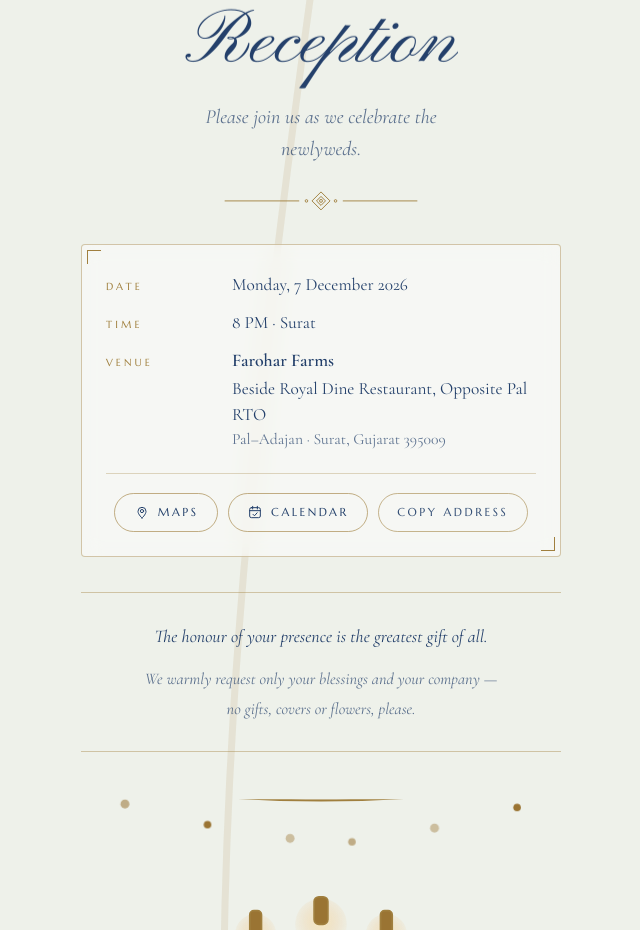
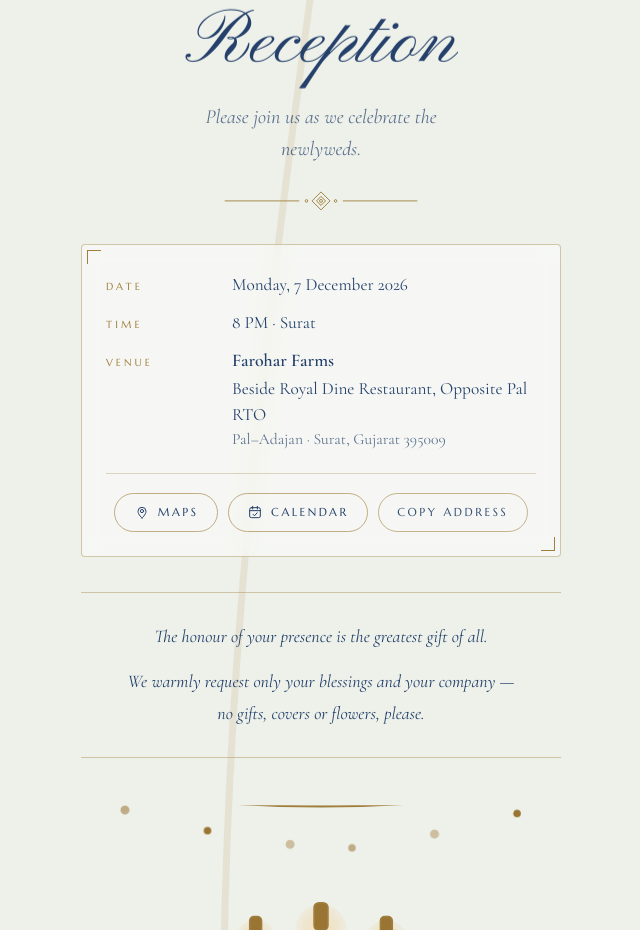
Before and after one commit to AsimMerchant/wedding-invites, a plain HTML site: page the-tale/reception/index.html in a window 1280 px wide. Shown: the part 1318-2248 px from the top of the page, without its empty margins (319-959 px from the left). Drawn offline with Linux system fonts and the light colour scheme; animation ran at ten frames a second.

Commit message:
Invites: no-gifts note at full weight, matching the honour line
The request paragraph was smaller and faded (dua-line--soft), making
the most important sentence the weakest text in the panel. Both dua
paragraphs now share .dua-line (same italic, size, full ink); sibling
margin keeps the spacing. Wording unchanged, both variants in sync.

```diff
--- a/the-tale/assets/css/style.css
+++ b/the-tale/assets/css/style.css
@@ -575,7 +575,7 @@ main { position: relative; z-index: 3; }
   border-bottom: 1px solid color-mix(in srgb, var(--gold) 40%, transparent);
 }
 .dua-line { font-style: italic; font-size: 1.12rem; line-height: 1.8; }
-.dua-line--soft { margin-top: .8rem; font-size: 1.02rem; color: var(--ink-soft); }
+.dua-line + .dua-line { margin-top: .8rem; }
 
 /* ---------- dust canvas ---------- */
 #dust { position: fixed; inset: 0; z-index: 2; pointer-events: none; }
--- a/the-tale/reception/index.html
+++ b/the-tale/reception/index.html
@@ -234,7 +234,7 @@
 
         <aside class="dua will-reveal" aria-label="A note from the couple">
           <p class="dua-line">The honour of your presence is the greatest gift of all.</p>
-          <p class="dua-line dua-line--soft">We warmly request only your blessings and your company —<br>no gifts, covers or flowers, please.</p>
+          <p class="dua-line">We warmly request only your blessings and your company —<br>no gifts, covers or flowers, please.</p>
         </aside>
       </div>
     </section>
```
Also changed, not shown: the-tale/tale-1BxNsc7q/index.html (+1 -1 lines).
